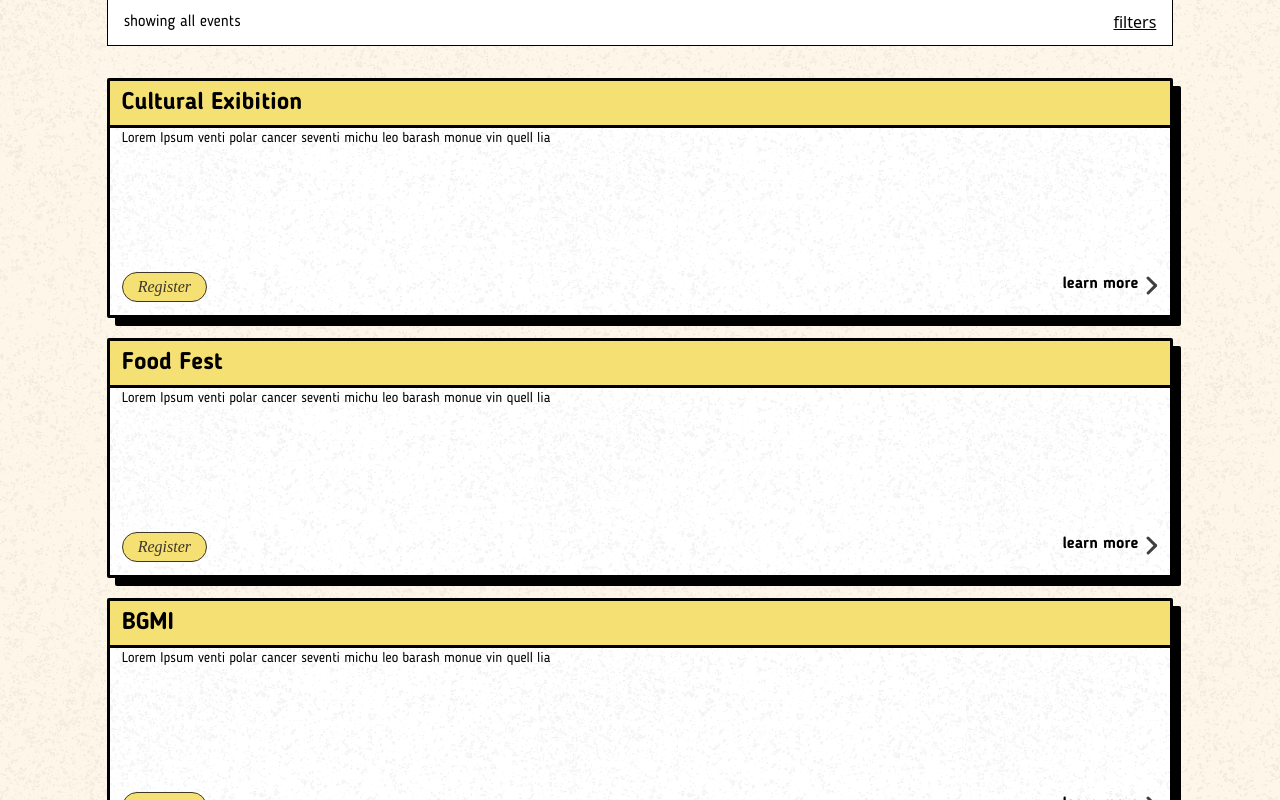
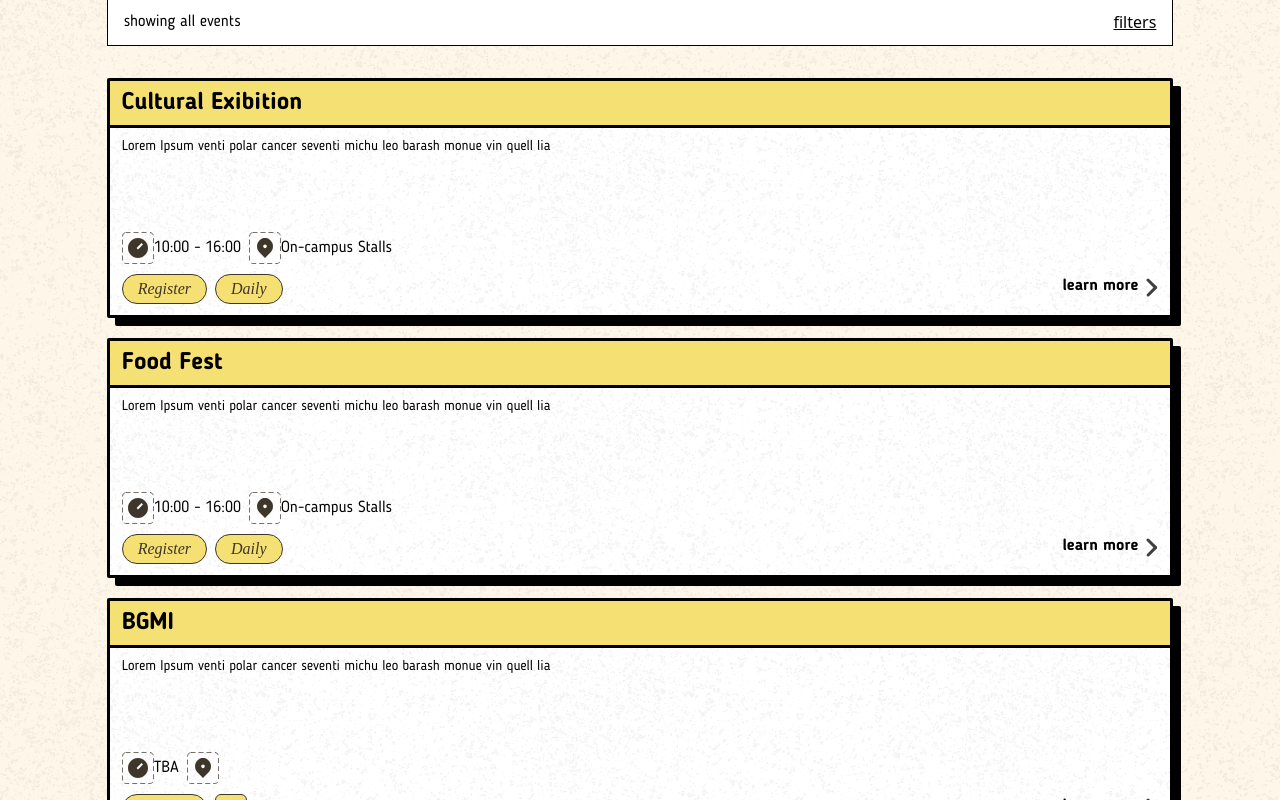
Before and after one commit to shishirnitm/Shishir-2k24-Web, a Next.js app: page /events in a window 1280 px wide. Shown: the part 920-1720 px from the top of the page. Built offline with nearby package versions, Linux system fonts and the light colour scheme; a web font is replaced by a local one.

Commit message:
Finished Event Card Styling

```diff
--- a/app/events/components/eventCard.js
+++ b/app/events/components/eventCard.js
@@ -9,12 +9,33 @@ export default function EventCard(props) {
                 <div className="bg-[#F5E074] border-black border-b-[3px] flex h-1/5 px-3">
                     <div className="font-bloggerBold text-[24px] self-center">{props.eName}</div>
                 </div>
-                <div className="flex h-3/5 px-3">
+                <div className="flex h-2/5 px-3 py-2">
                     <div className="font-blogger text-sm">{props.eDesc}</div>
                 </div>
-                <div className="flex h-1/5 px-3 items-start pt-1">
-                    <div className="w-1/2"><a href={props.eLink}><button><div className="yellowButton" >{props.eType}</div></button></a></div>
-                    <div className="w-1/2"><div className="flex justify-end font-bloggerBold">
+                <div className="flex flex-col h-2/5 px-3 items-start pt-1">
+                    <div className="flex h-1/2 font-blogger items-center space-x-2">
+                        <svg width="32" height="32" viewBox="0 0 32 32" fill="none" xmlns="http://www.w3.org/2000/svg">
+                        <g id="Group 1000004361">
+                        <rect id="Rectangle 108" x="0.5" y="0.5" width="31" height="31" rx="3.5" stroke="#3F362B" stroke-opacity="0.7" stroke-linecap="square" stroke-linejoin="round" stroke-dasharray="4 4"/>
+                        <g id="Group">
+                        <path id="Vector" d="M16 6C21.52 6 26 10.48 26 16C26 21.52 21.52 26 16 26C10.48 26 6 21.52 6 16C6 10.48 10.48 6 16 6ZM19.536 11.05L14.586 16L16 17.414L20.95 12.464L19.536 11.05Z" fill="#3F362B"/>
+                        </g>
+                        </g>
+                        </svg>
+                        {props.eTime}
+                        <svg width="32" height="32" viewBox="0 0 32 32" fill="none" xmlns="http://www.w3.org/2000/svg">
+                        <rect x="0.5" y="0.5" width="31" height="31" rx="3.5" stroke="#3F362B" stroke-opacity="0.7" stroke-linecap="square" stroke-linejoin="round" stroke-dasharray="4 4"/>
+                        <path d="M21.6569 20.1421L16 26L10.3431 20.1421C9.2243 18.9835 8.46239 17.5074 8.15371 15.9004C7.84504 14.2934 8.00347 12.6277 8.60898 11.114C9.21448 9.60025 10.2399 8.30643 11.5555 7.39614C12.871 6.48586 14.4178 6 16 6C17.5822 6 19.129 6.48586 20.4445 7.39614C21.7601 8.30643 22.7855 9.60025 23.391 11.114C23.9965 12.6277 24.155 14.2934 23.8463 15.9004C23.5376 17.5074 22.7757 18.9835 21.6569 20.1421ZM16 16.1251C16.4715 16.1251 16.9237 15.9312 17.2571 15.5859C17.5905 15.2407 17.7778 14.7724 17.7778 14.2842C17.7778 13.7959 17.5905 13.3277 17.2571 12.9825C16.9237 12.6372 16.4715 12.4433 16 12.4433C15.5285 12.4433 15.0763 12.6372 14.7429 12.9825C14.4095 13.3277 14.2222 13.7959 14.2222 14.2842C14.2222 14.7724 14.4095 15.2407 14.7429 15.5859C15.0763 15.9312 15.5285 16.1251 16 16.1251Z" fill="#3F362B"/>
+                        </svg>
+                        {props.eVenue}
+
+                    </div>
+                    <div className="flex items-start pt-1 h-1/2 w-full">
+                        <div className="w-2/3 flex space-x-2"><a href={props.eLink}><button><div className="yellowButton" >{props.eType}</div></button></a>
+                            <div className="yellowButton" >{props.eDay}</div>
+                        </div>
+                        <div className="w-1/3">
+                            <div className="flex justify-end font-bloggerBold">
                                 <div className="flex -translate-x-2">
                                 <a href={props.eRule}>learn more </a>
                                     <div className="translate-x-2 translate-y-1">
@@ -31,6 +52,8 @@ export default function EventCard(props) {
                         </div>
 
                     </div>
+
+                </div>
             </div>
         </div>
         </div>
--- a/app/events/page.js
+++ b/app/events/page.js
@@ -6,7 +6,9 @@ export default function Events() {
 
     {eName:"Cultural Exibition",
     eDesc:"Lorem Ipsum venti polar cancer seventi michu leo barash monue vin quell lia",
-    eTime:"Daily 10:00 - 16:00",
+    eTime:"10:00 - 16:00",
+    eDay:"Daily",
+    eVenue:"On-campus Stalls",
     eType:"Register",
     eRule: "https://drive.google.com/file/d/1v0E1Iln72s7U9Xod34bFEJVU6yF_lrcF/view?usp=drive_link",
     eLink:"https://docs.google.com/forms/d/e/1FAIpQLSe_NLNNNQT0ZaLHKf82YRO-ujXWDJf9dVoqpw4yQjWqw_L_rg/viewform?usp=sf_link"},
@@ -14,7 +16,10 @@ export default function Events() {
 
     {eName:"Food Fest",
     eDesc:"Lorem Ipsum venti polar cancer seventi michu leo barash monue vin quell lia",
-    eTime:"5th April 10:00 - 16:00",
+    eTime:"10:00 - 16:00",
+    eDay:"Daily",
+    eVenue:"On-campus Stalls",
+    eType:"Register",
     eType:"Register",
     eRule:"https://drive.google.com/file/d/1v0fw7EkJeM_g-q0QYhTrm9AhP1rhAjhw/view?usp=drive_link" ,
     eLink:"https://docs.google.com/forms/d/e/1FAIpQLSczwSLtkojjFykl5C_XUmaMMElk4SM44Y5vhmwfQUa_rzd4aA/viewform?usp=sf_link"},
@@ -45,7 +50,7 @@ export default function Events() {
 
 
     {eName:"Panache",
-    eDesc:"At the runway showdown, students from diverse backgrounds compete fiercely, strutting with confidence to captivate the audience and judges. Adorned in unique ensembles, they showcase themes from classic elegance to avant-garde innovation, making the runway a canvas for self-expression.",
+    eDesc:"At the runway showdown, students from diverse backgrounds compete fiercely, strutting with confidence to captivate the audience and judges.",
     eTime:"TBA",
     eType:"Register",
     eRule:"https://docs.google.com/document/d/1pvjSEPHQi8cI_tFzj9ZV1_fAgLYLXSGf-e7xpfzEsAQ" ,
@@ -103,7 +108,7 @@ export default function Events() {
         </div>
         <div className="flex flex-col w-5/6 space-y-5">
           {allEvents.map((prop)=>(
-            <EventCard key={prop.eName} eName={prop.eName} eTime={prop.eTime} eRule={prop.eRule} eLink={prop.eLink} eDesc={prop.eDesc} eType={prop.eType}/>
+            <EventCard key={prop.eName} eName={prop.eName} eTime={prop.eTime} eRule={prop.eRule} eLink={prop.eLink} eDesc={prop.eDesc} eType={prop.eType} eVenue={prop.eVenue} eDay={prop.eDay}/>
           ))}
         </div>
 
```
Lines whose indentation alone changed are shown as unchanged.
